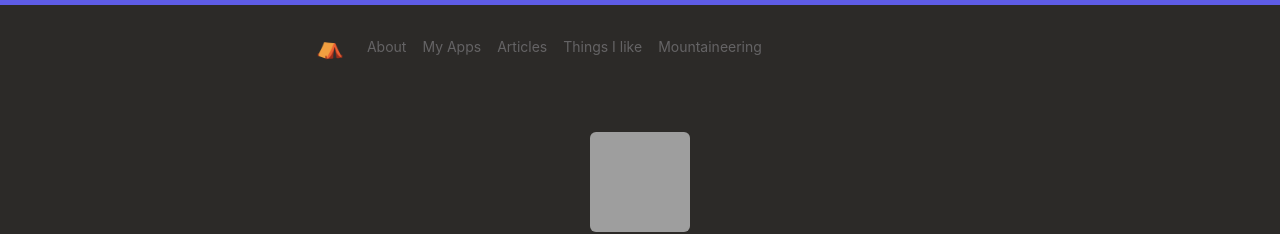
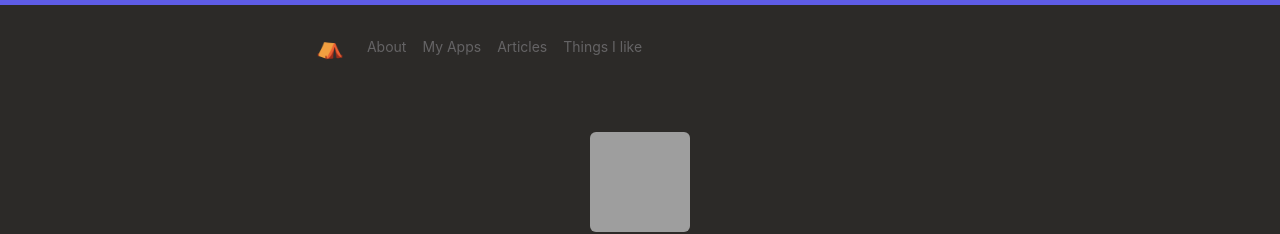
Before and after one commit to pixyzehn/pixyzehn.com, a Jekyll site: the page built from pages/about.md, in a window 1280 px wide. Shown: the top 234 px of the page. Built offline with Jekyll 4.4.1, drawn with Linux system fonts in a browser that asks for light colours; grey boxes are pictures that could not be loaded.

Commit message:
Update header

```diff
--- a/_includes/header.html
+++ b/_includes/header.html
@@ -12,7 +12,6 @@
                     <a class="nav-link" href="/apps/">My Apps</a>
                     <a class="nav-link" href="/articles/">Articles</a>
                     <a class="nav-link" href="/things_i_like/">Things I like</a>
-                    <a class="nav-link" href="/mountaineering/">Mountaineering</a>
                 </div>
             </div>
         </nav>
```
